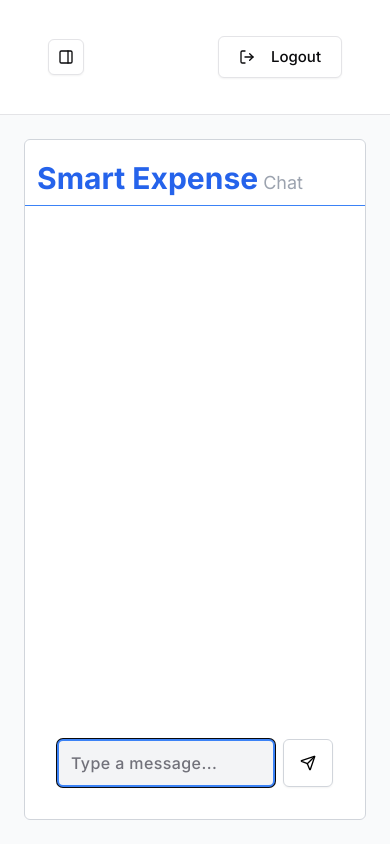
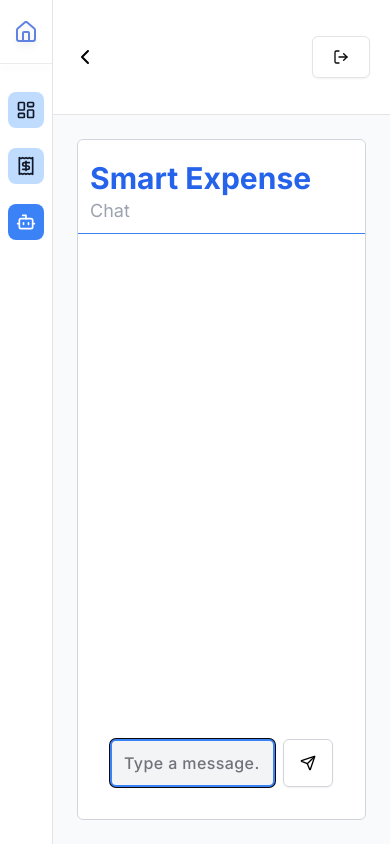
Before and after one commit to GurneeshBudhiraja/Smart-Receipt-Manager, a Next.js app: page /dashboard/chat in a window 390 px wide. Built offline with nearby package versions, Linux system fonts and the light colour scheme.

Commit message:
feat: Add responsive sidebar to dashboard layout

```diff
--- a/src/app/api/v1/ai/ask/route.ts
+++ b/src/app/api/v1/ai/ask/route.ts
@@ -30,6 +30,8 @@ export async function POST(request: NextRequest) {
     const userHistory = JSON.parse(userHistoryString);
     const userQuestionEmbedding = await createEmbedding(userQuestion) as number[];
     const { matches } = await queryVectors(userId, userQuestionEmbedding) as PineconeQueryResponse;
+    // TODO: remove in prod
+    console.log(matches)
 
     // Checks for the empty object
     if (!Object.keys(matches).length) {
--- a/src/app/dashboard/layout.tsx
+++ b/src/app/dashboard/layout.tsx
@@ -1,5 +1,6 @@
 import AddReceiptForm from "@/components/add-new-receipt";
 import DashboardHeader from "@/components/dashboard-header";
+import { Sidebar } from "@/components/sidebar";
 
 export default async function DashboardLayout({
   children,
@@ -9,6 +10,7 @@ export default async function DashboardLayout({
   return (
     <div>
       <div className="flex h-screen bg-white w-screen ">
+        <Sidebar />
         <div className="flex flex-col flex-1 overflow-hidden">
           <DashboardHeader />
           <main className="flex-1 overflow-x-hidden overflow-y-auto bg-gray-50 p-6">
--- a/src/components/dashboard-header.tsx
+++ b/src/components/dashboard-header.tsx
@@ -1,9 +1,10 @@
 "use client";
 import React from "react";
 import { Button } from "./ui/button";
-import { LogOut, PanelRight } from "lucide-react";
+import { ChevronLeft, LogOut, PanelRight } from "lucide-react";
 import { useRouter } from "next/navigation";
 import axios from "axios";
+import Link from "next/link";
 
 function DashboardHeader() {
   const router = useRouter();
@@ -24,18 +25,26 @@ function DashboardHeader() {
     }
   }
   return (
-    <header className="flex justify-between items-center bg-white border-b w-full px-12 py-9">
-      <Button size={"icon"} variant={"outline"}>
-        <PanelRight />
-      </Button>
+    <header className="flex justify-between items-center bg-white border-b w-full  px-5 md:px-12 py-9">
+      <Link
+        href="#"
+        onClick={() => {
+          router.back();
+          router.refresh();
+        }}
+        className="text-black hover:text-black/60 transition-all ease-in-out duration-200  text-lg font-semibold flex gap-1 items-center"
+      >
+        <ChevronLeft />
+        <span className="hidden md:block">Back</span>
+      </Link>
       <Button
         variant="outline"
         onClick={logoutUser}
         disabled={loading}
         className="p-5"
       >
-        <LogOut className="h-5 w-5 mr-2" />
-        <span className="text-[15px]">Logout</span>
+        <LogOut className="h-5 w-2 md:mr-2" />
+        <span className="text-[15px] hidden md:block">Logout</span>
       </Button>
     </header>
   );
--- a/src/components/receipt-form-modal.tsx
+++ b/src/components/receipt-form-modal.tsx
@@ -203,7 +203,8 @@ export default function ReceiptFormModal({ onClose }: ReceiptForm) {
                 src={image}
                 alt="Uploaded receipt"
                 layout="fill"
-                objectFit="cover"
+                objectFit="contain"
+                objectPosition="center"
               />
             </div>
           )}
--- a/src/components/receipt-modal.tsx
+++ b/src/components/receipt-modal.tsx
@@ -17,7 +17,7 @@ interface ReceiptModalProps {
 export default function ReceiptModal({ receipt, onClose }: ReceiptModalProps) {
   return (
     <Dialog open={true} onOpenChange={onClose}>
-      <DialogContent className="max-w-sm overflow-scroll">
+      <DialogContent className="max-w-md overflow-y-auto max-h-[90vh]">
         <DialogHeader>
           <DialogTitle>Receipt Details</DialogTitle>
         </DialogHeader>
--- /dev/null
+++ b/src/components/sidebar.tsx
@@ -0,0 +1,53 @@
+"use client";
+import React from "react";
+import Link from "next/link";
+import { LayoutDashboard, Receipt, BotIcon, Home } from "lucide-react";
+import { cn } from "@/lib/utils";
+import { usePathname } from "next/navigation";
+import { useRouter } from "next/navigation";
+
+const sidebarItems = [
+  { icon: LayoutDashboard, label: "Dashboard", href: "/dashboard" },
+  { icon: Receipt, label: "Receipts", href: "/dashboard/receipts" },
+  { icon: BotIcon, label: "Chat", href: "/dashboard/chat" },
+];
+
+export function Sidebar() {
+  const pathname = usePathname();
+  const router = useRouter();
+  return (
+    <div className="flex flex-col h-full w-fit md:w-64 bg-white border-r">
+      <div
+        className="flex items-center justify-center h-16 border-b hover:opacity-70 cursor-pointer space-x-3 transition-opacity ease-in-out duration-150 drop-shadow-lg"
+        onClick={() => {
+          router.push("/");
+          router.refresh();
+        }}
+      >
+        <Home className="text-blue-700 " />
+        <span className="text-xl font-semibold hidden md:block">
+          Smart Expense
+        </span>
+      </div>
+      <nav className="flex-1 overflow-y-auto mt-5 w-fit md:w-full">
+        <ul className="p-2 space-y-5 ">
+          {sidebarItems.map((item) => (
+            <li key={item.href}>
+              <Link
+                href={item.href}
+                className={cn(
+                  "flex items-center p-2 rounded-lg text-gray-900  hover:bg-blue-500 bg-blue-200 hover:text-stone-50",
+                  "transition-colors duration-200",
+                  { "bg-blue-500 text-white": pathname === item.href }
+                )}
+              >
+                <item.icon className="w-5 h-5 md:mr-3" />
+                <span className="hidden md:block">{item.label}</span>
+              </Link>
+            </li>
+          ))}
+        </ul>
+      </nav>
+    </div>
+  );
+}
--- a/src/lib/pinecone/pinecone.ts
+++ b/src/lib/pinecone/pinecone.ts
@@ -41,7 +41,7 @@ export async function queryVectors(userId: string, queryVector: number[]) {
   try {
     return await index.namespace(userId).query({
       vector: queryVector,
-      topK: 3,
+      topK: 10,
       includeMetadata: true,
     })
   } catch (error) {
```
